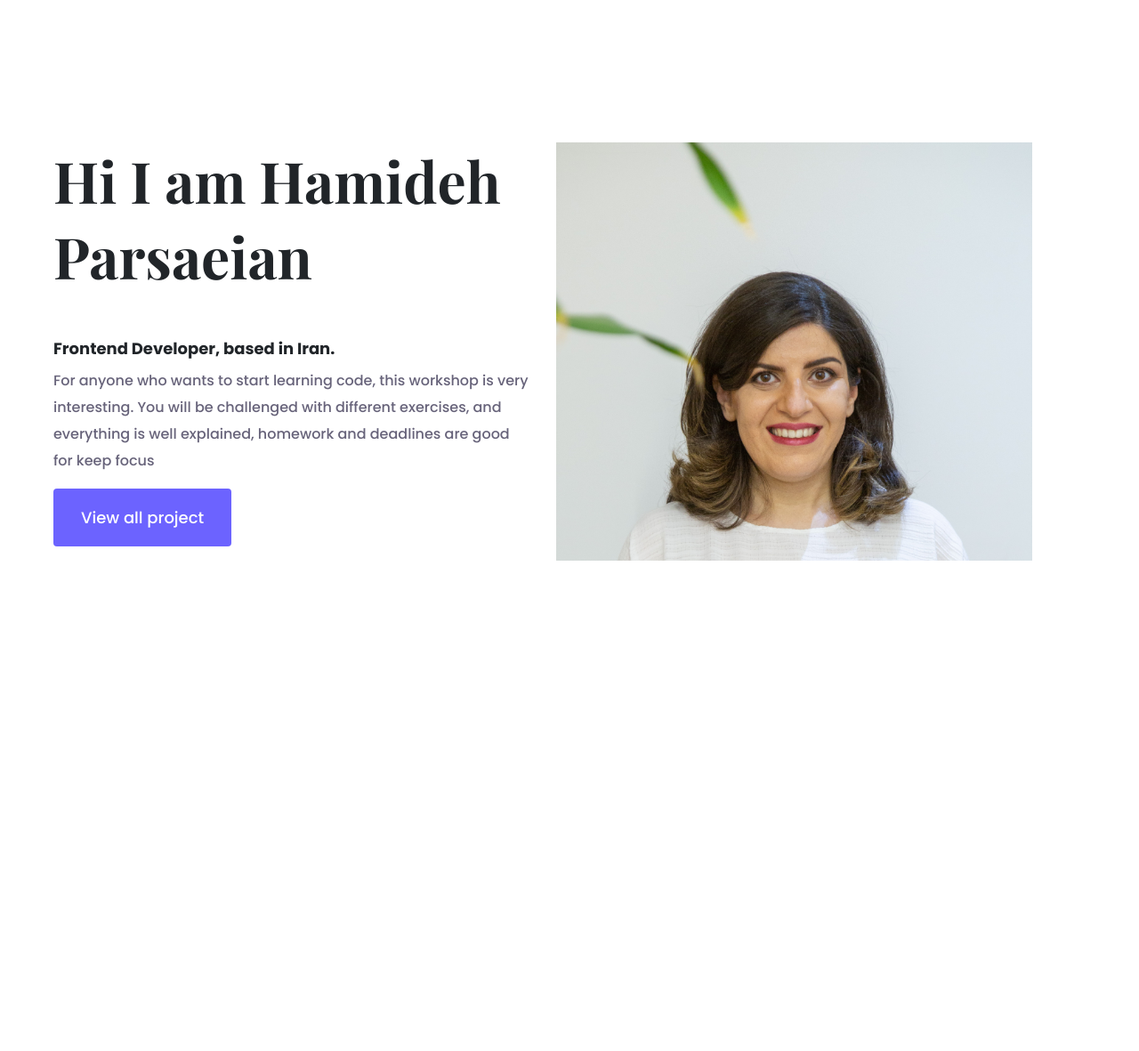
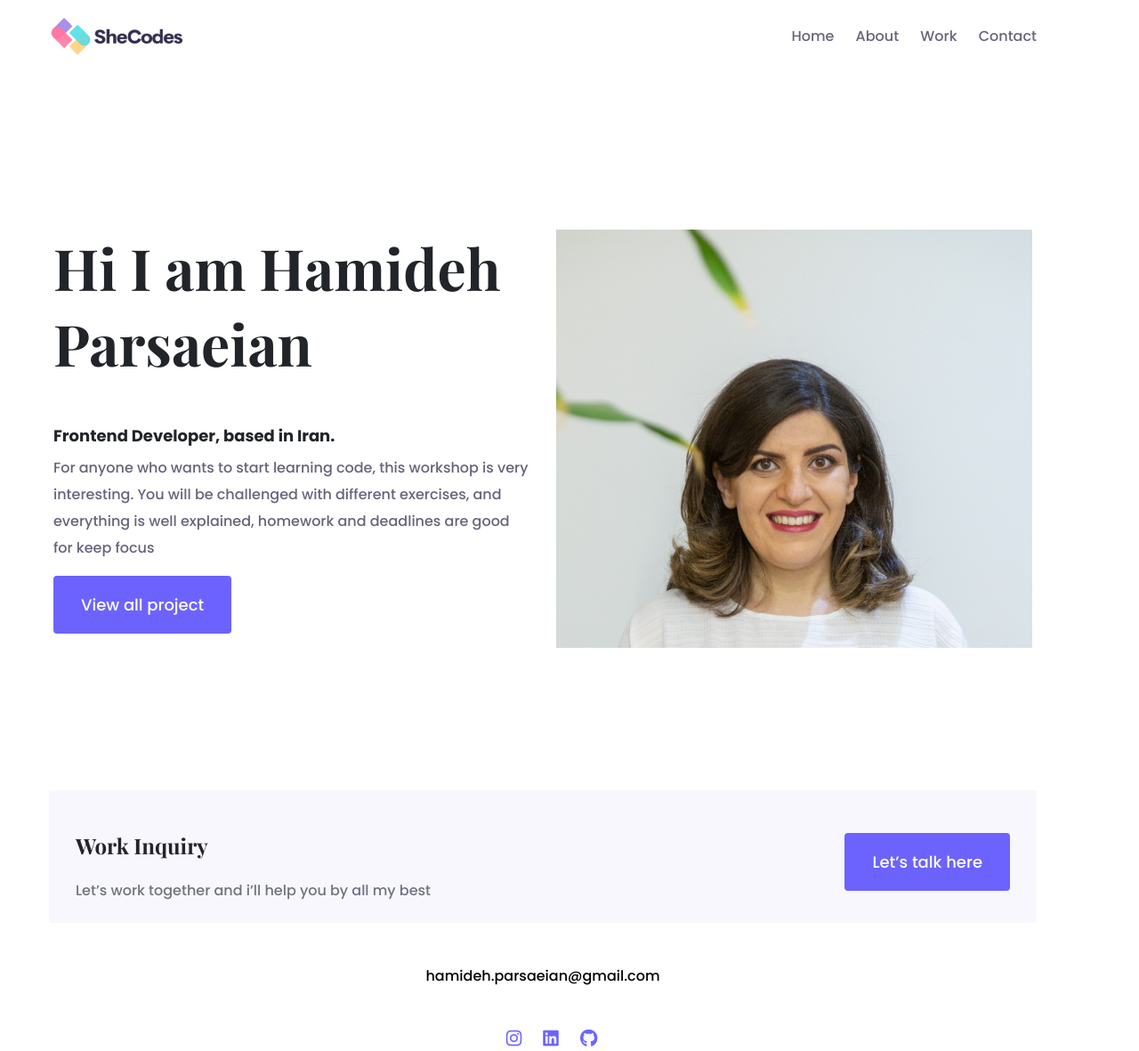
Before and after one commit to hamidehparsa/Portfolio-project, a plain HTML site: page about.html in a window 1280 px wide. Shown: the whole page at 89% size. Before the commit the page ends 800 px from the top, so only its background shows below. Drawn offline with nearby package versions, Linux system fonts and the light colour scheme.

Commit message:
added header and footer to all pages

```diff
--- a/about.html
+++ b/about.html
@@ -23,6 +23,25 @@
     <link rel="stylesheet" href="/styles/portfolio.css" />
   </head>
   <body>
+    <nav>
+      <div class="container">
+        <div class="d-flex justify-content-between">
+          <a href="/">
+            <img
+              src="images/logo.png"
+              alt="SheCodes Logo"
+              class="logo d-none d-lg-block"
+            />
+          </a>
+          <ul>
+            <li><a href="/" class="active">Home</a></li>
+            <li><a href="/about.html">About</a></li>
+            <li><a href="/work.html">Work</a></li>
+            <li><a href="/contact.html">Contact</a></li>
+          </ul>
+        </div>
+      </div>
+    </nav>
     <div class="content-container container">
       <div class="row">
         <div class="col-md-6">
@@ -48,5 +67,39 @@
         </div>
       </div>
     </div>
+    <div class="container">
+      <footer>
+        <div class="contact-box d-flex justify-content-between">
+          <div>
+            <h4 class="mt-5 mb-4">Work Inquiry</h4>
+            <p class="mb-4 text-muted">
+              Let’s work together and i’ll help you by all my best
+            </p>
+          </div>
+          <div>
+            <a href="/contact.html" class="btn btn-branding mt-5"
+              >Let’s talk here</a
+            >
+          </div>
+        </div>
+        <p class="mt-5 mb-5">
+          <a href="mailto:hamideh.parsaeian@gmail.com" class="email-link"
+            >hamideh.parsaeian@gmail.com</a
+          >
+        </p>
+
+        <div class="social-links text-center">
+          <a href="https://www.instagram.com/hamidehparsaeian/" target="_blank"
+            ><i class="fa-brands fa-instagram"></i
+          ></a>
+          <a href="https://www.linkedin.com/in/hparsaeian/" target="_blank"
+            ><i class="fa-brands fa-linkedin"></i
+          ></a>
+          <a href="https://github.com/hamidehparsa" target="_blank"
+            ><i class="fa-brands fa-github"></i
+          ></a>
+        </div>
+      </footer>
+    </div>
   </body>
 </html>
```
Also changed, not shown: contact.html (+19 -0 lines), index.html (+5 -1 lines), work.html (+53 -0 lines).
